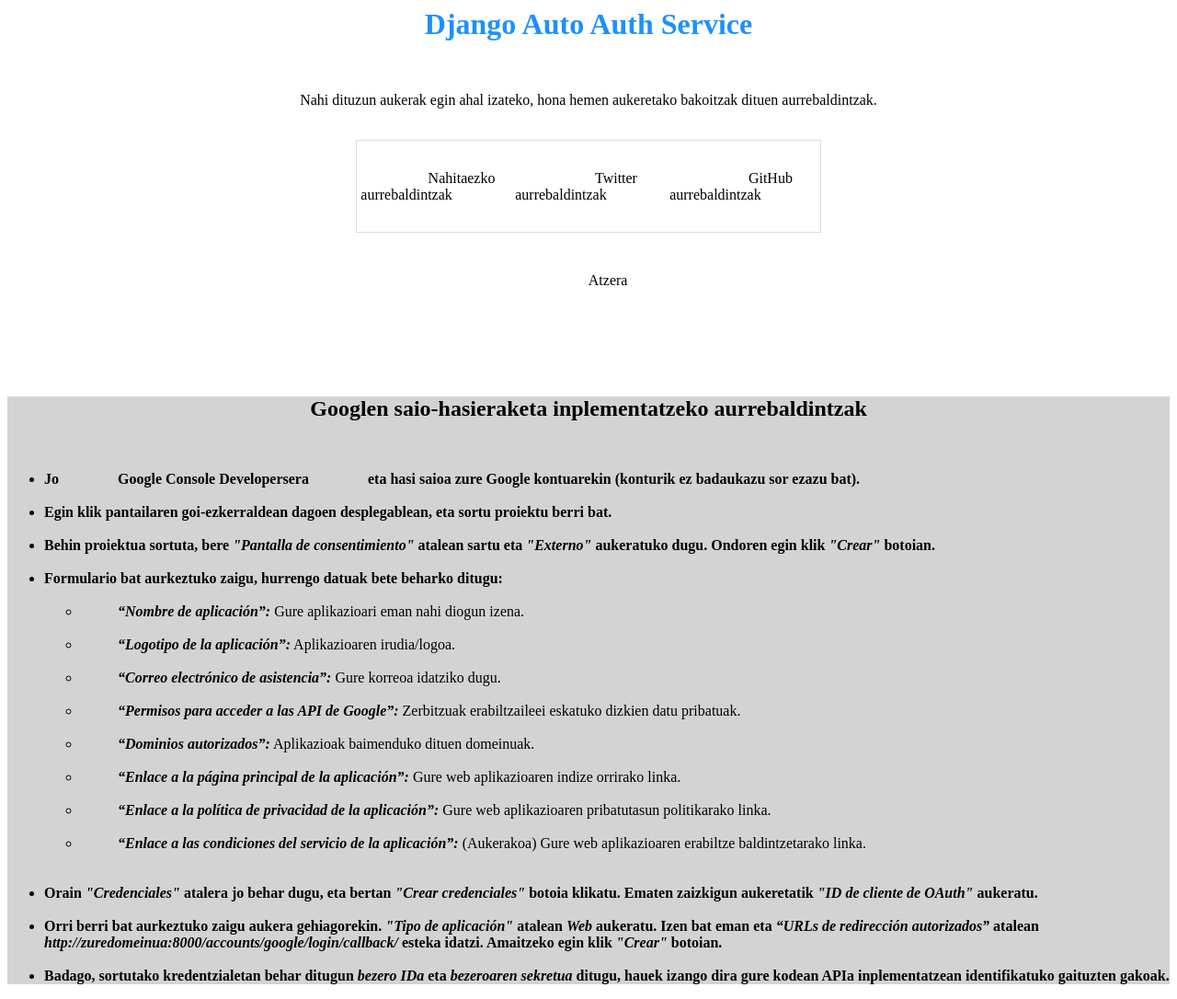
After one commit to gorkagari/tfg_github, a Django app: page /google_aurrebaldintzak in a window 1280 px wide. The commit adds this page. Shown: the whole page at 92% size. Run offline with Django 3.2, Linux system fonts and the light colour scheme.

Commit message:
Added Google Twitter and GitHub pre-conditions.

```diff
--- a/auto_auth/app_auto_auth/templates/base.html
+++ b/auto_auth/app_auto_auth/templates/base.html
@@ -31,6 +31,15 @@
                     text-align: left;
                     border-collapse: collapse;
                 }
+                table#table4 {
+                    width:40%;
+                    margin-left:30%;
+                    margin-right:30%;
+                    table-layout: fixed;
+                    border: 1px solid #ddd;
+                    text-align: left;
+                    border-collapse: collapse;
+                }
                 tr.tr1:hover {background-color: #f5f5f5;}
                 td {
                     text-align:center;
--- /dev/null
+++ b/auto_auth/app_auto_auth/templates/core/google_aurrebaldintzak.html
@@ -0,0 +1,99 @@
+{% extends 'base.html' %}
+
+{% block content %}
+<p>Nahi dituzun aukerak egin ahal izateko, hona hemen aukeretako bakoitzak dituen aurrebaldintzak.</p><br>
+
+    <table id="table4">
+        <tr>
+            <td>
+                <a href="/aurrebaldintzak">Nahitaezko aurrebaldintzak</a>
+            </td>
+             <td>
+                <a href="/twitter_aurrebaldintzak">Twitter aurrebaldintzak</a>
+            </td>
+             <td>
+                <a href="/github_aurrebaldintzak">GitHub aurrebaldintzak</a>
+            </td>
+        </tr>
+    </table>
+    <table id="table2">
+        <tr>
+            <td>
+                <a href="/">Atzera</a>
+            </td>
+        </tr>
+    </table>
+    <br>
+
+
+    <br><br>
+    </div>
+    <div style="background-color:lightgrey">
+         <dl>
+            <dt style="text-align:center"><h2>Googlen saio-hasieraketa inplementatzeko aurrebaldintzak</h2></dt>
+            <br>
+            <ul>
+                <li>
+                    <dt> <b>Jo <a href="https://console.developers.google.com/apis/dashboard">Google Console Developersera </a> eta hasi saioa zure Google kontuarekin (konturik ez badaukazu sor ezazu bat). </b></dt>
+                     <br>
+                </li>
+                <li>
+                    <dt> <b>Egin klik pantailaren goi-ezkerraldean dagoen desplegablean, eta sortu proiektu berri bat.</b></dt>
+                    <br>
+                </li>
+                 <li>
+                     <dt> <b>Behin proiektua sortuta, bere <i>"Pantalla de consentimiento"</i> atalean sartu eta <i>"Externo"</i> aukeratuko dugu. Ondoren egin klik <i>"Crear"</i> botoian.</b></dt>
+                    <br>
+                </li>
+
+                <li>
+                     <dt> <b>Formulario bat aurkeztuko zaigu, hurrengo datuak bete beharko ditugu:</b></dt>
+                    <br>
+                    <ul>
+                        <li>
+                            <dd><b><i>“Nombre de aplicación”:</i></b> Gure aplikazioari eman nahi diogun izena.</dd>
+                        </li>
+                         <br>
+                        <li>
+                            <dd><b><i>“Logotipo de la aplicación”:</i></b> Aplikazioaren irudia/logoa.</dd>
+                        </li> <br>
+                        <li>
+                            <dd><b><i>“Correo electrónico de asistencia”:</i></b> Gure korreoa idatziko dugu.</dd>
+                        </li> <br>
+                        <li>
+                            <dd><b><i>“Permisos para acceder a las API de Google”:</i></b> Zerbitzuak erabiltzaileei eskatuko dizkien datu pribatuak.</dd>
+                        </li> <br>
+                        <li>
+                            <dd><b><i>“Dominios autorizados”:</i></b> Aplikazioak baimenduko dituen domeinuak.</dd>
+                        </li> <br>
+                        <li>
+                            <dd><b><i>“Enlace a la página principal de la aplicación”:</i></b> Gure web aplikazioaren indize orrirako linka.</dd>
+                        </li> <br>
+                        <li>
+                            <dd><b><i>“Enlace a la política de privacidad de la aplicación”:</i></b> Gure web aplikazioaren pribatutasun politikarako linka.</dd>
+                        </li> <br>
+                        <li>
+                            <dd><b><i>“Enlace a las condiciones del servicio de la aplicación”:</i></b> (Aukerakoa) Gure web aplikazioaren erabiltze baldintzetarako linka.</dd>
+                        </li> <br>
+                    </ul>
+                    <br>
+                </li>
+                <li>
+                    <dt> <b>Orain <i>"Credenciales"</i> atalera jo behar dugu, eta bertan <i>"Crear credenciales"</i> botoia klikatu. Ematen zaizkigun aukeretatik <i>"ID de cliente de OAuth"</i> aukeratu.</b></dt>
+                    <br>
+                </li>
+                <li>
+                    <dt><b>Orri berri bat aurkeztuko zaigu aukera gehiagorekin. <i>"Tipo de aplicación"</i> atalean <i>Web</i> aukeratu. Izen bat eman eta <i>“URLs de redirección autorizados”</i> atalean  <i>http://zuredomeinua:8000/accounts/google/login/callback/</i> esteka idatzi. Amaitzeko egin klik <i>"Crear"</i> botoian.</b></dt>
+                </li>
+                <br>
+                <li>
+                    <dt><b>Badago, sortutako kredentzialetan behar ditugun <i>bezero IDa</i> eta <i>bezeroaren sekretua</i> ditugu, hauek izango dira gure kodean APIa inplementatzean identifikatuko gaituzten gakoak. </b></dt>
+                </li>
+            </ul>
+
+
+         </dl>
+    </div>
+
+
+{% endblock %}
--- a/auto_auth/app_auto_auth/urls.py
+++ b/auto_auth/app_auto_auth/urls.py
@@ -6,5 +6,8 @@ urlpatterns = [
     path('',views.index, name='index'),
     path('kodea_eskuratu',views.kodea_eskuratu, name='kodea_eskuratu'),
     path('aurrebaldintzak',views.aurrebaldintzak, name='aurrebaldintzak'),
+    path('google_aurrebaldintzak',views.google_aurrebaldintzak, name='google_aurrebaldintzak'),
+    path('twitter_aurrebaldintzak',views.twitter_aurrebaldintzak, name='twitter_aurrebaldintzak'),
+    path('github_aurrebaldintzak',views.github_aurrebaldintzak, name='github_aurrebaldintzak'),
     path('download',views.download, name='download'),
     ]
--- a/auto_auth/app_auto_auth/views.py
+++ b/auto_auth/app_auto_auth/views.py
@@ -15,6 +15,16 @@ def kodea_eskuratu(request):
 def aurrebaldintzak(request):
         return render(request, 'core/aurrebaldintzak.html')
 
+def google_aurrebaldintzak(request):
+        return render(request, 'core/google_aurrebaldintzak.html')
+
+def twitter_aurrebaldintzak(request):
+        return render(request, 'core/twitter_aurrebaldintzak.html')
+
+def github_aurrebaldintzak(request):
+        return render(request, 'core/github_aurrebaldintzak.html')
+
+
 def download(request):
         # ONLY GOOGLE HAS BEEN CHOSEN
         if ("google_opt" in request.POST) and not("twitter_opt" in request.POST) and not("github_opt" in request.POST):
@@ -28,8 +38,8 @@ def download(request):
         # ONLY TWITTER HAS BEEN CHOSEN
         elif not("google_opt" in request.POST) and ("twitter_opt" in request.POST) and not("github_opt" in request.POST):
                 r = requests.get(
-                        'https://raw.githubusercontent.com/gorkagari/tfg_github/master/google_auth.txt')
-                filename = "google_auth.txt"
+                        'https://raw.githubusercontent.com/gorkagari/tfg_github/master/twitter_auth.txt')
+                filename = "twitter_auth.txt"
                 content = r.text
                 response = HttpResponse(content, content_type='text/plain')
                 response['Content-Disposition'] = 'attachment; filename={0}'.format(filename)
@@ -37,8 +47,8 @@ def download(request):
         # ONLY GITHUB HAS BEEN CHOSEN
         elif not("google_opt" in request.POST) and not("twitter_opt" in request.POST) and ("github_opt" in request.POST):
                 r = requests.get(
-                        'https://raw.githubusercontent.com/gorkagari/tfg_github/master/google_auth.txt')
-                filename = "google_auth.txt"
+                        'https://raw.githubusercontent.com/gorkagari/tfg_github/master/github_auth.txt')
+                filename = "github_auth.txt"
                 content = r.text
                 response = HttpResponse(content, content_type='text/plain')
                 response['Content-Disposition'] = 'attachment; filename={0}'.format(filename)
@@ -46,8 +56,8 @@ def download(request):
         # GOOGLE AND TWITTER HAVE BEEN CHOSEN
         elif ("google_opt" in request.POST) and ("twitter_opt" in request.POST) and not("github_opt" in request.POST):
                 r = requests.get(
-                        'https://raw.githubusercontent.com/gorkagari/tfg_github/master/google_auth.txt')
-                filename = "google_auth.txt"
+                        'https://raw.githubusercontent.com/gorkagari/tfg_github/master/google_twitter_auth.txt')
+                filename = "google_twitter_auth.txt"
                 content = r.text
                 response = HttpResponse(content, content_type='text/plain')
                 response['Content-Disposition'] = 'attachment; filename={0}'.format(filename)
@@ -55,8 +65,8 @@ def download(request):
         # GOOGLE AND GITHUB HAVE BEEN CHOSEN
         elif ("google_opt" in request.POST) and not("twitter_opt" in request.POST) and ("github_opt" in request.POST):
                 r = requests.get(
-                        'https://raw.githubusercontent.com/gorkagari/tfg_github/master/google_auth.txt')
-                filename = "google_auth.txt"
+                        'https://raw.githubusercontent.com/gorkagari/tfg_github/master/google_github_auth.txt')
+                filename = "google_github_auth.txt"
                 content = r.text
                 response = HttpResponse(content, content_type='text/plain')
                 response['Content-Disposition'] = 'attachment; filename={0}'.format(filename)
@@ -64,18 +74,17 @@ def download(request):
         # TWITTER AND GITHUB HAVE BEEN CHOSEN
         elif not("google_opt" in request.POST) and ("twitter_opt" in request.POST) and ("github_opt" in request.POST):
                 r = requests.get(
-                        'https://raw.githubusercontent.com/gorkagari/tfg_github/master/google_auth.txt')
-                filename = "google_auth.txt"
+                        'https://raw.githubusercontent.com/gorkagari/tfg_github/master/twitter_github_auth.txt')
+                filename = "twitter_github_auth.txt"
                 content = r.text
                 response = HttpResponse(content, content_type='text/plain')
                 response['Content-Disposition'] = 'attachment; filename={0}'.format(filename)
                 return response
         # GOOGLE, TWITTER AND GITHUB HAVE BEEN CHOSEN
-        elif ("google_opt" in request.POST) and ("twitter_opt" in request.POST) and (
-                                "github_opt" in request.POST):
+        elif ("google_opt" in request.POST) and ("twitter_opt" in request.POST) and ("github_opt" in request.POST):
                 r = requests.get(
-                        'https://raw.githubusercontent.com/gorkagari/tfg_github/master/google_auth.txt')
-                filename = "google_auth.txt"
+                        'https://raw.githubusercontent.com/gorkagari/tfg_github/master/google_twitter_github_auth.txt')
+                filename = "google_twitter_github_auth.txt"
                 content = r.text
                 response = HttpResponse(content, content_type='text/plain')
                 response['Content-Disposition'] = 'attachment; filename={0}'.format(filename)
```
Also changed, not shown: auto_auth/app_auto_auth/templates/core/aurrebaldintzak.html (+17 -3 lines), auto_auth/app_auto_auth/templates/core/github_aurrebaldintzak.html (added, +72 -0 lines), auto_auth/app_auto_auth/templates/core/twitter_aurrebaldintzak.html (added, +81 -0 lines), auto_auth/app_auto_auth/templates/core/google_developer_console.PNG (added).
